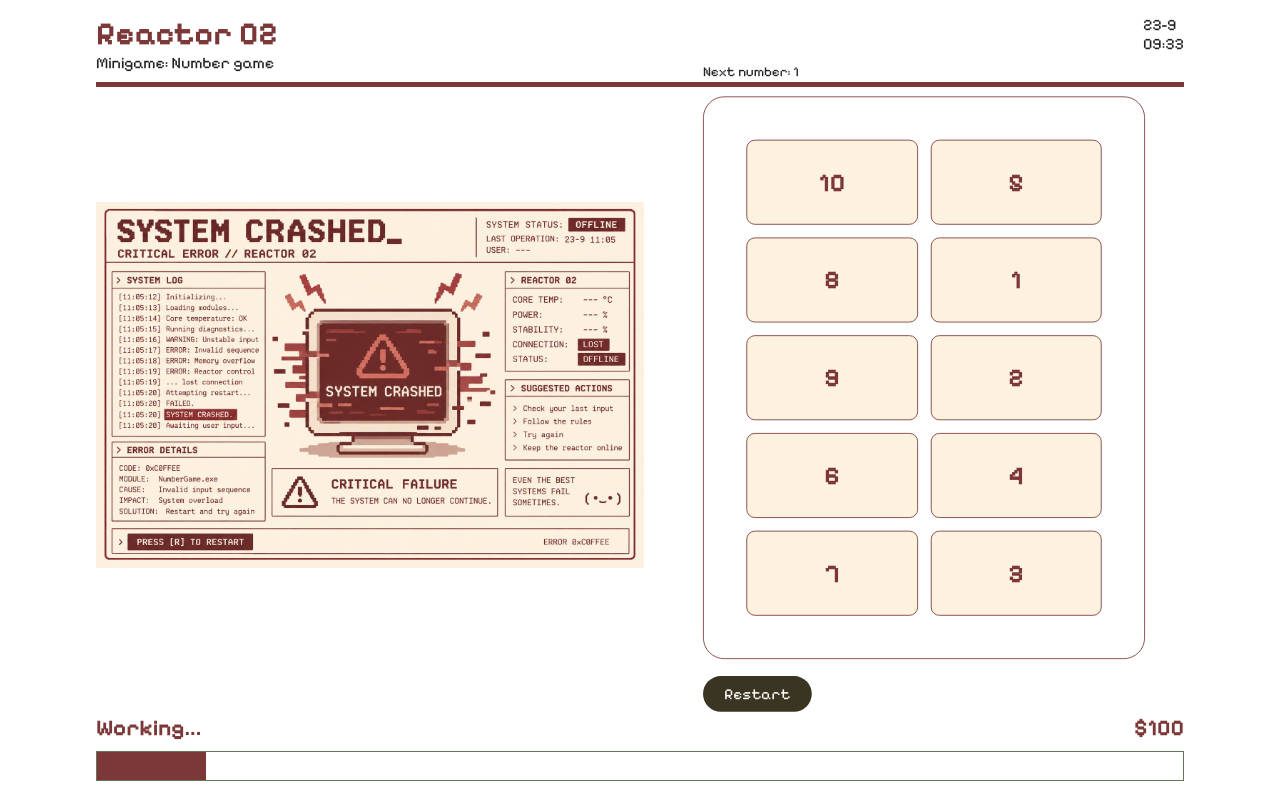
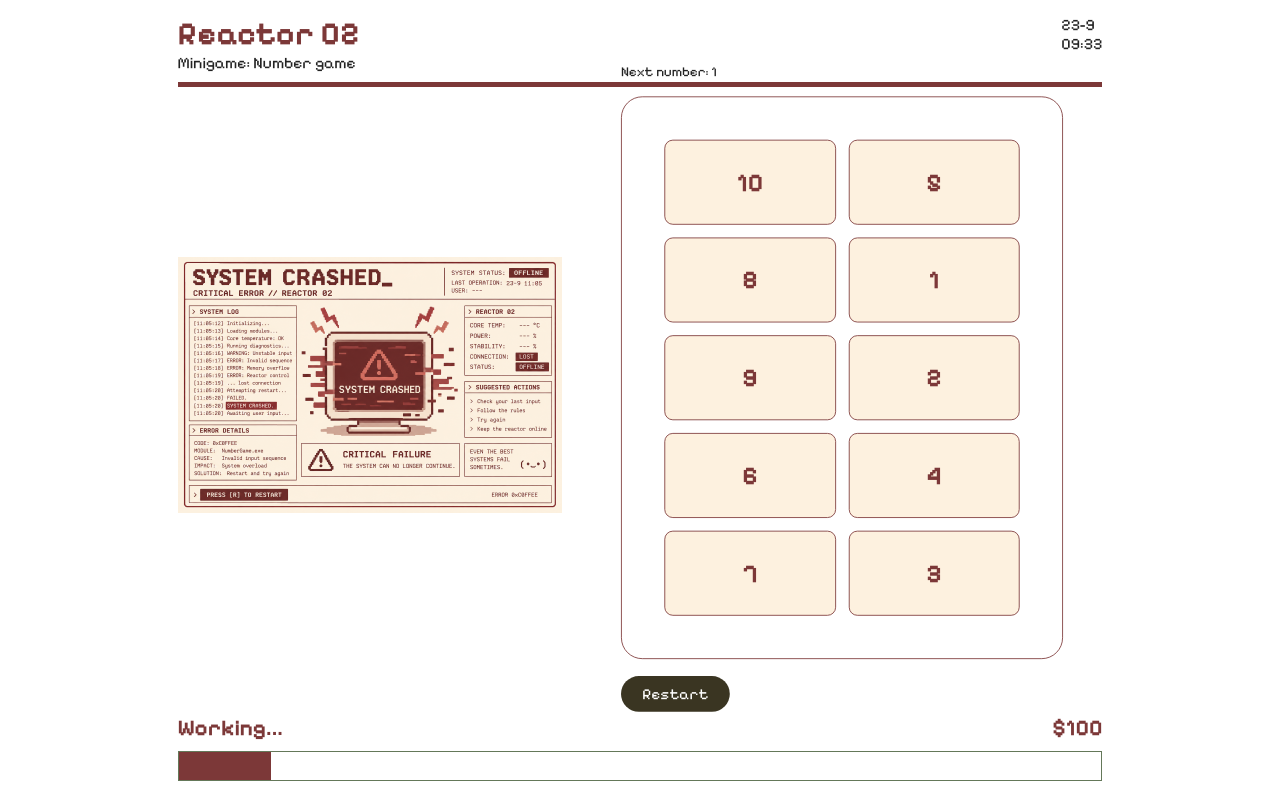
Before and after one commit to ddnator/Amalgamation-Idealization, a PHP site: page /minigame_reactor2/index.html in a window 1280 px wide. Run offline with PHP 8.4, Linux system fonts and the light colour scheme.

Commit message:
now it actually works

```diff
--- a/minigame_reactor2/style.css
+++ b/minigame_reactor2/style.css
@@ -4,7 +4,7 @@
     padding: 0;
 }
 
-body {
+html, body {
     font-family: 'Pixelify Sans', system-ui, -apple-system, 'Segoe UI', Roboto, 'Helvetica Neue', Arial, sans-serif;
     color: #222;
     width: 85%;
@@ -35,7 +35,7 @@ h1 {
 
 }
 .image-container {
-    width: 53%;
+    width: 60%;
 }
 .image-container img {
     width: 100% ;
```
